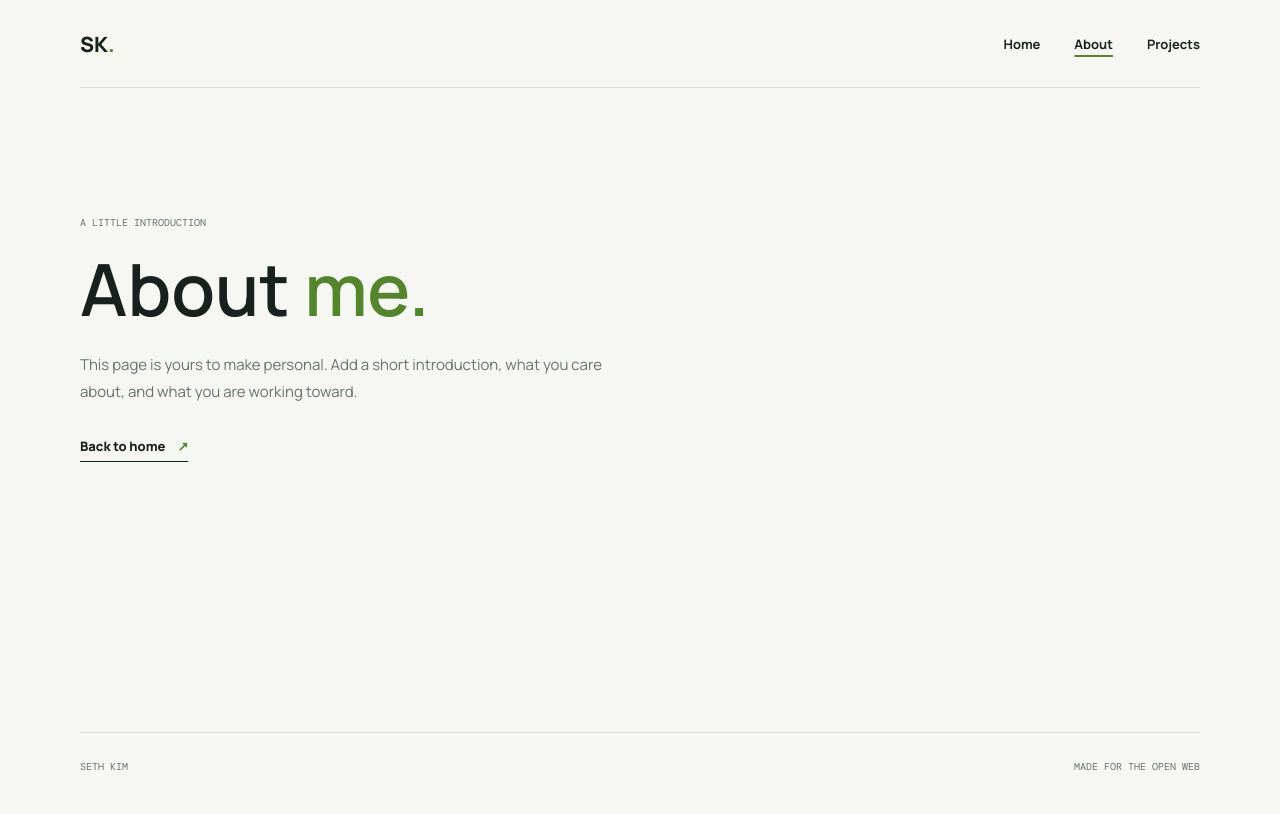
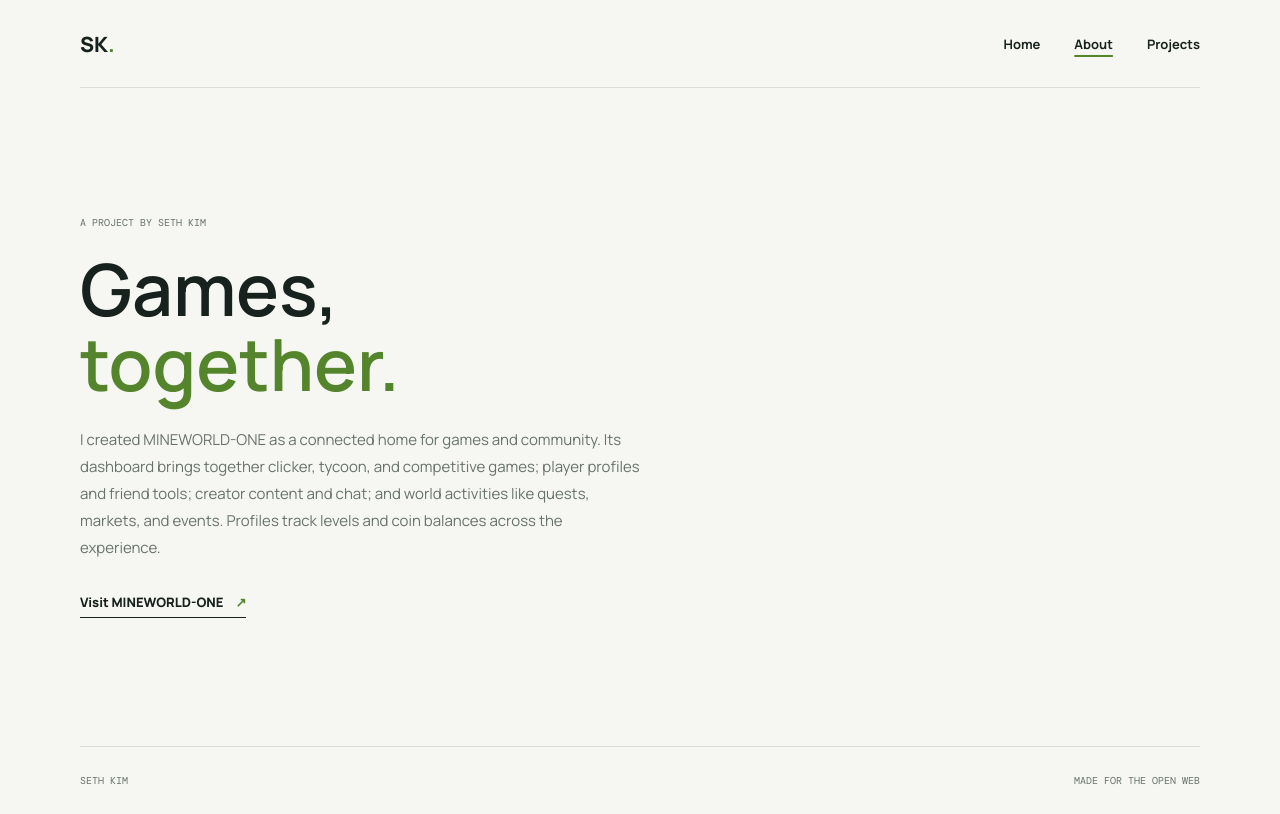
Before and after one commit to skim3106-cmd/seth-kim, a plain HTML site: page about.html in a window 1280 px wide. Drawn offline with nearby package versions, Linux system fonts and the light colour scheme.

Commit message:
Describe Mineworld One on about page

```diff
--- a/about.html
+++ b/about.html
@@ -3,8 +3,8 @@
 <head>
   <meta charset="utf-8">
   <meta name="viewport" content="width=device-width, initial-scale=1">
-  <meta name="description" content="About Seth Kim.">
-  <title>About | Seth Kim</title>
+  <meta name="description" content="MINEWORLD-ONE is a gaming and community platform created by Seth Kim.">
+  <title>About MINEWORLD-ONE | Seth Kim</title>
   <link rel="stylesheet" href="site.css">
 </head>
 <body>
@@ -18,10 +18,10 @@
   </header>
 
   <main class="subpage">
-    <p class="eyebrow">A LITTLE INTRODUCTION</p>
-    <h1>About <span>me.</span></h1>
-    <p class="subpage-copy">This page is yours to make personal. Add a short introduction, what you care about, and what you are working toward.</p>
-    <a class="text-link" href="index.html">Back to home <span aria-hidden="true">↗</span></a>
+    <p class="eyebrow">A PROJECT BY SETH KIM</p>
+    <h1>Games,<br><span>together.</span></h1>
+    <p class="subpage-copy">I created MINEWORLD-ONE as a connected home for games and community. Its dashboard brings together clicker, tycoon, and competitive games; player profiles and friend tools; creator content and chat; and world activities like quests, markets, and events. Profiles track levels and coin balances across the experience.</p>
+    <a class="text-link" href="https://nexuslaunch-ubzjmwr3.manus.space/" target="_blank" rel="noopener noreferrer">Visit MINEWORLD-ONE <span aria-hidden="true">↗</span></a>
   </main>
 
   <footer class="site-footer">
```
